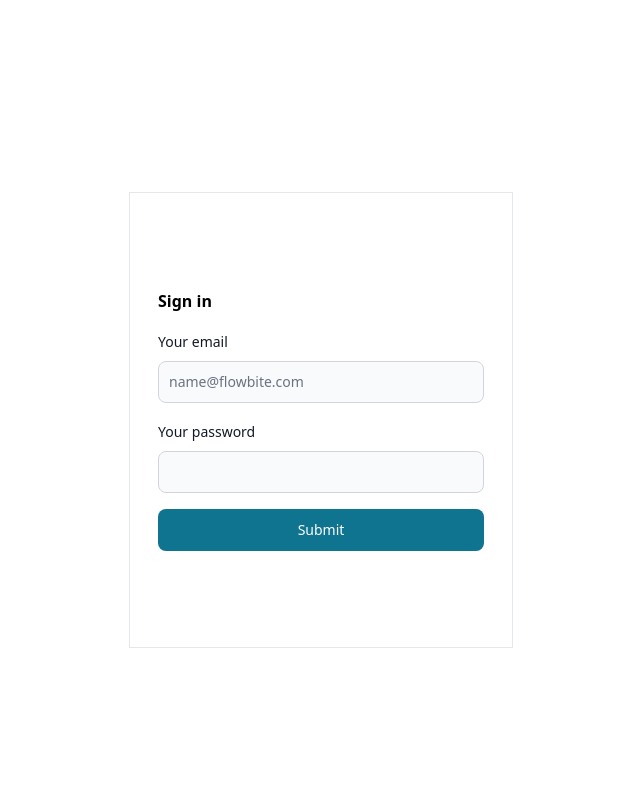
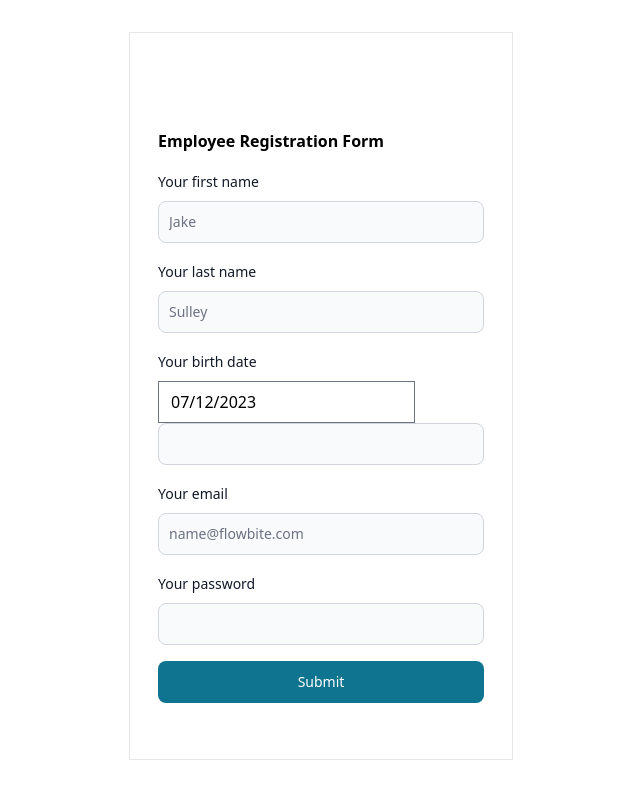
Before and after one commit to hafizhBimo/Miniproject4-Fullstack, a React (Create React App) app in the folder projects/client/: page / in a window 1280 px wide. Shown: the whole page, without its empty margins (319-959 px from the left). Built offline with nearby package versions, Linux system fonts and the light colour scheme.

Commit message:
add employee registration form + datepicker-react

```diff
--- a/projects/client/package.json
+++ b/projects/client/package.json
@@ -19,6 +19,7 @@
     "formik": "^2.4.2",
     "postcss": "^8.4.25",
     "react": "^18.2.0",
+    "react-datepicker": "^4.16.0",
     "react-dom": "^18.2.0",
     "react-router-dom": "^6.14.1",
     "react-scripts": "5.0.1",
--- a/projects/client/src/App.js
+++ b/projects/client/src/App.js
@@ -1,8 +1,9 @@
 import "./App.css";
 import LoginPage from "./Page/LoginPage";
+import EmployeeRegistrationPage from "./Page/EmployeeRegistrationPage";
 
 function App() {
-  return <LoginPage />;
+  return <EmployeeRegistrationPage />;
 }
 
 export default App;
--- /dev/null
+++ b/projects/client/src/Page/EmployeeRegistrationPage/index.js
@@ -0,0 +1,106 @@
+import * as Yup from "yup";
+import { Formik, Form } from "formik";
+import { Button, Label, TextInput } from "flowbite-react";
+import DatePicker from "react-datepicker";
+import { useState } from "react";
+import "react-datepicker/dist/react-datepicker.css";
+
+const EmployeeRegistrationPage = () => {
+  const [startDate, setStartDate] = useState(new Date());
+  const handleSubmit = () => {
+    //ngirim email verification ke email employee, buat ngisi data diri dan password
+  };
+  return (
+    <div className=" flex justify-center mt-8">
+      <Formik
+        initialValues={{
+          first_name: "",
+          last_name: "",
+          birth_date: "",
+          join_date: "",
+          email: "",
+        }}
+        onSubmit={handleSubmit}
+      >
+        {(props) => (
+          <Form className="flex max-w-md flex-col gap-4 w-96 px-7 pt-24 pb-14 border">
+            <div>
+              <h1 className=" font-bold">Employee Registration Form</h1>
+            </div>
+            <div>
+              <div className="mb-2 block">
+                <Label htmlFor="first_name" value="Your first name" />
+              </div>
+              <TextInput
+                id="first_name"
+                placeholder="Jake"
+                required
+                type="text"
+                onChange={props.handleChange}
+                value={props.values.first_name}
+              />
+            </div>
+            <div>
+              <div className="mb-2 block">
+                <Label htmlFor="last_name" value="Your last name" />
+              </div>
+              <TextInput
+                id="last_name"
+                placeholder="Sulley"
+                required
+                type="text"
+                onChange={props.handleChange}
+                value={props.values.last_name}
+              />
+            </div>
+            <div>
+              <div className="mb-2 block">
+                <Label htmlFor="birth_date" value="Your birth date" />
+              </div>
+              <DatePicker
+                selected={startDate}
+                onChange={(date) => setStartDate(date)}
+              />
+              <TextInput
+                id="birth_date"
+                required
+                type="text"
+                onChange={props.handleChange}
+                value={props.values.birth_date}
+              />
+            </div>
+            <div>
+              <div className="mb-2 block">
+                <Label htmlFor="email" value="Your email" />
+              </div>
+              <TextInput
+                id="email"
+                placeholder="name@flowbite.com"
+                required
+                type="email"
+                onChange={props.handleChange}
+                value={props.values.email}
+              />
+            </div>
+            <div>
+              <div className="mb-2 block">
+                <Label htmlFor="password" value="Your password" />
+              </div>
+              <TextInput
+                id="password"
+                required
+                type="password"
+                onChange={props.handleChange}
+                value={props.values.password}
+              />
+            </div>
+
+            <Button type="submit">Submit</Button>
+          </Form>
+        )}
+      </Formik>
+    </div>
+  );
+};
+
+export default EmployeeRegistrationPage;
--- a/projects/client/src/Page/LoginPage/index.js
+++ b/projects/client/src/Page/LoginPage/index.js
@@ -1,6 +1,6 @@
 import * as Yup from "yup";
 import { Formik, Form } from "formik";
-import { Button, Label, TextInput, Checkbox } from "flowbite-react";
+import { Button, Label, TextInput } from "flowbite-react";
 
 export default function LoginPage() {
   const createSchema = Yup.object().shape({
```
Also changed, not shown: 1 other file (tests, documents, lock files or other folders).
